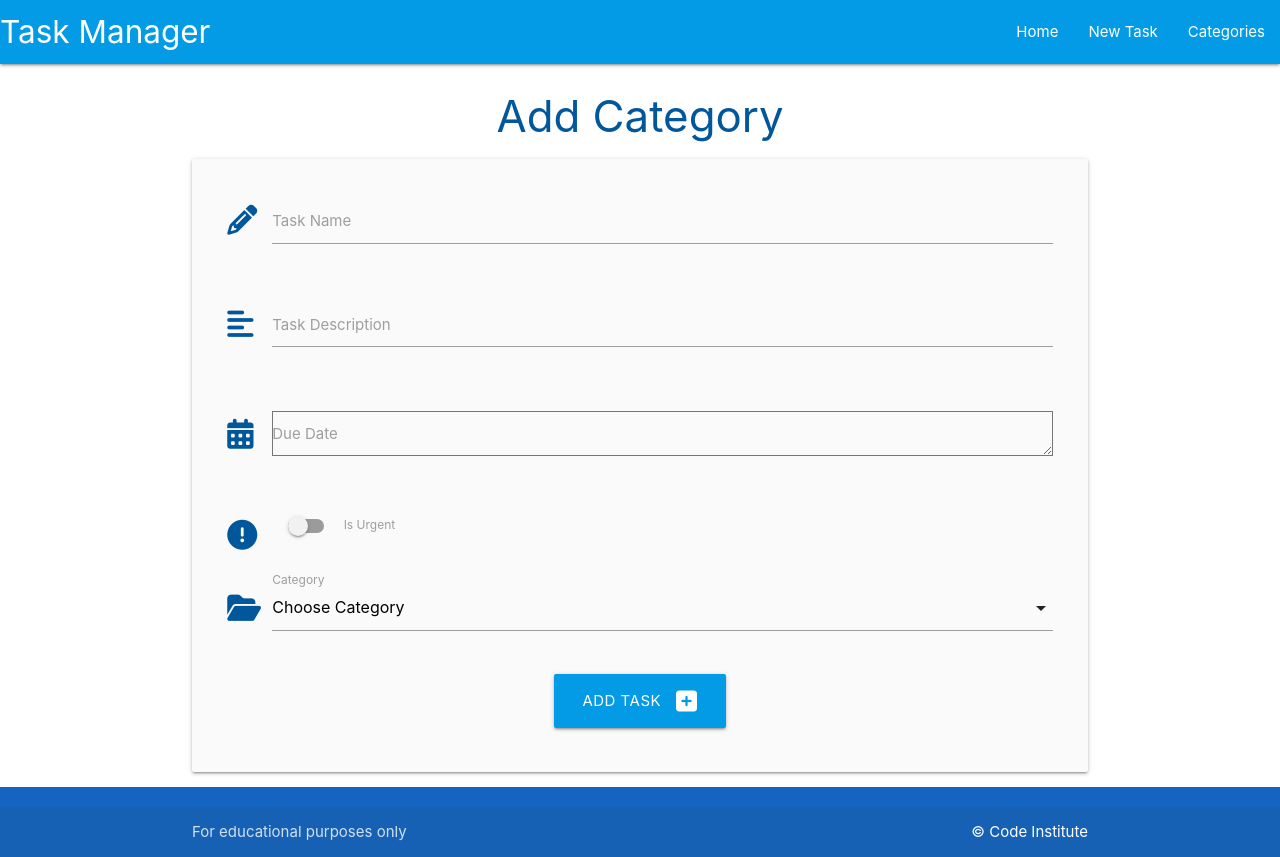
After one commit to MiswaQ/flask-sqlalchemy-t-manager, a Flask app: page /add_task in a window 1280 px wide. The commit adds this page. Run offline with Flask 3, Linux system fonts and the light colour scheme.

Commit message:
Add delete categories and add task

```diff
--- a/taskmanager/routes.py
+++ b/taskmanager/routes.py
@@ -32,3 +32,28 @@ def edit_category(category_id):
         db.session.commit()
         return redirect(url_for("categories"))
     return render_template("edit_category.html", category=category)
+
+
+@app.route("/delete_category/<int:category_id>")
+def delete_category(category_id):
+    category = Category.query.get_or_404(category_id)
+    db.session.delete(category)
+    db.session.commit()
+    return redirect(url_for("categories"))
+
+
+@app.route("/add_task", methods=["GET", "POST"])
+def add_task():
+    categories = list(Category.query.order_by(Category.category_name).all())
+    if request.method == "POST":
+        task = Task(
+            task_name=request.form.get("task_name"),
+            task_description=request.form.get("task_description"),
+            is_urgent=bool(True if request.form.get("is_urgent") else False),
+            due_date=request.form.get("due_date"),
+            category_id=request.form.get("category_id")
+        )
+        db.session.add(task)
+        db.session.commit()
+        return redirect(url_for("home"))
+    return render_template("add_task.html", categories=categories)
--- a/taskmanager/static/js/script.js
+++ b/taskmanager/static/js/script.js
@@ -1,5 +1,16 @@
-document.addEventListener('DOMContentLoaded', function() {
-    // sidebar initialization
-    let sidenav = document.querySelectorAll('.sidenav');
-    M.Sidenav.init(sidenav);
+document.addEventListener("DOMContentLoaded", function() {
+  // sidenav initialization
+  let sidenav = document.querySelectorAll(".sidenav");
+  M.Sidenav.init(sidenav);
+
+  // datepicker initialization
+  let datepicker = document.querySelectorAll(".datepicker");
+  M.Datepicker.init(datepicker, {
+      format: "dd mmmm, yyyy",
+      i18n: {done: "Select"}
   });
+
+  // select initialization
+  let selects = document.querySelectorAll("select");
+  M.FormSelect.init(selects);
+});
--- /dev/null
+++ b/taskmanager/templates/add_task.html
@@ -0,0 +1,71 @@
+{% extends "base.html" %}
+{% block content %}
+
+<h3 class="light-blue-text text-darken-4 center-align">Add Category</h3>
+
+<div class="row card-panel grey lighten-5">
+    <form class="col s12" method="POST" action="{{ url_for('add_task') }}">
+        <!-- task_name -->
+        <div class="row">
+            <div class="input-field col s12">
+                <i class="fas fa-pencil-alt prefix light-blue-text text-darken-4"></i>
+                <input id="task_name" name="task_name" minlength="5" maxlength="50" type="text" class="validate"
+                    required>
+                <label for="task_name">Task Name</label>
+            </div>
+        </div>
+        <!-- task_description -->
+        <div class="row">
+            <div class="input-field col s12">
+                <i class="fas fa-align-left prefix light-blue-text text-darken-4"></i>
+                <textarea id="task_description" name="task_description" minlength="5" maxlength="200" type="text"
+                    class="materialize-textarea validate" required></textarea>
+                <label for="task_description">Task Description</label>
+            </div>
+        </div>
+        <!-- due_date -->
+        <div class="row">
+            <div class="input-field col s12">
+                <i class="fas fa-calendar-alt prefix light-blue-text text-darken-4"></i>
+                <textarea id="due_date" name="due_date" type="text" class="datepicker validate" required></textarea>
+                <label for="due_date">Due Date</label>
+            </div>
+        </div>
+        <!-- is_urgent -->
+        <div class="row">
+            <div class="input-field col s12">
+                <div class="switch">
+                    <i class="fas fa-exclamation-circle prefix light-blue-text text-darken-4"></i>
+                    <label for="is_urgent">
+                        <input id="is_urgent" name="is_urgent" type="checkbox">
+                        <span class="lever"></span>
+                        Is Urgent
+                    </label>
+                </div>
+            </div>
+        </div>
+        <!-- category id -->
+        <div class="row">
+            <div class="input-field col s12">
+                <i class="fas fa-folder-open prefix light-blue-text text-darken-4"></i>
+                <select id="category_id" name="category_id" class="validate" required>
+                    <option value="" disabled selected>Choose Category</option>
+                    {% for category in categories %}
+                        <option value="{{ category.id }}">{{ category.category_name }}</option>
+                    {% endfor %}
+                </select>
+                <label for="category_id">Category</label>
+            </div>
+        </div>
+        <!-- submit button -->
+        <div class="row">
+            <div class="col s12 center-align">
+                <button type="submit" class="btn-large light-blue darken-1">
+                    Add Task <i class="fas fa-plus-square right"></i>
+                </button>
+            </div>
+        </div>
+    </form>
+</div>
+
+{% endblock %}
--- a/taskmanager/templates/base.html
+++ b/taskmanager/templates/base.html
@@ -1,14 +1,19 @@
 <!DOCTYPE html>
 <html lang="en">
+
 <head>
     <meta charset="UTF-8">
     <meta http-equiv="X-UA-Compatible" content="IE=edge">
     <meta name="viewport" content="width=device-width, initial-scale=1.0">
-    <link rel="stylesheet" href="https://cdnjs.cloudflare.com/ajax/libs/font-awesome/6.4.0/css/all.min.css" integrity="sha512-iecdLmaskl7CVkqkXNQ/ZH/XLlvWZOJyj7Yy7tcenmpD1ypASozpmT/E0iPtmFIB46ZmdtAc9eNBvH0H/ZpiBw==" crossorigin="anonymous" referrerpolicy="no-referrer" />
-    <link rel="stylesheet" href="https://cdnjs.cloudflare.com/ajax/libs/materialize/1.0.0/css/materialize.min.css" type="text/css">
+    <link rel="stylesheet" href="https://cdnjs.cloudflare.com/ajax/libs/font-awesome/6.4.0/css/all.min.css"
+        integrity="sha512-iecdLmaskl7CVkqkXNQ/ZH/XLlvWZOJyj7Yy7tcenmpD1ypASozpmT/E0iPtmFIB46ZmdtAc9eNBvH0H/ZpiBw=="
+        crossorigin="anonymous" referrerpolicy="no-referrer" />
+    <link rel="stylesheet" href="https://cdnjs.cloudflare.com/ajax/libs/materialize/1.0.0/css/materialize.min.css"
+        type="text/css">
     <link rel="stylesheet" href="{{ url_for('static', filename='css/style.css') }}" type="text/css">
     <title>Task Manager</title>
 </head>
+
 <body>
 
     <header>
@@ -19,7 +24,7 @@
                 <a href="#" data-target="mobile-demo" class="sidenav-trigger"><i class="fas fa-bars"></i></a>
                 <ul class="right hide-on-med-and-down">
                     <li><a href="{{ url_for('home') }}">Home</a></li>
-                    <li><a href="">New Task</a></li>
+                    <li><a href="{{ url_for('add_task') }}">New Task</a></li>
                     <li><a href="{{ url_for('categories') }}">Categories</a></li>
                 </ul>
             </div>
@@ -28,7 +33,7 @@
         <!-- mobile sidenav -->
         <ul class="sidenav" id="mobile-demo">
             <li><a href="{{ url_for('home') }}">Home</a></li>
-            <li><a href="">New Task</a></li>
+            <li><a href="{{ url_for('add_task') }}">New Task</a></li>
             <li><a href="{{ url_for('categories') }}">Categories</a></li>
         </ul>
     </header>
--- a/taskmanager/templates/categories.html
+++ b/taskmanager/templates/categories.html
@@ -20,7 +20,7 @@
             </div>
             <div class="card-action">
                 <a href="{{ url_for('edit_category', category_id=category.id) }}" class="btn green accent-4">Edit</a>
-                <a href="#" class="btn red">Delete</a>
+                <a href="{{ url_for('delete_category', category_id=category.id) }}" class="btn red">Delete</a>
             </div>
         </div>
     </div>
```
Also changed, not shown: taskmanager/templates/tasks.html (+8 -0 lines).
